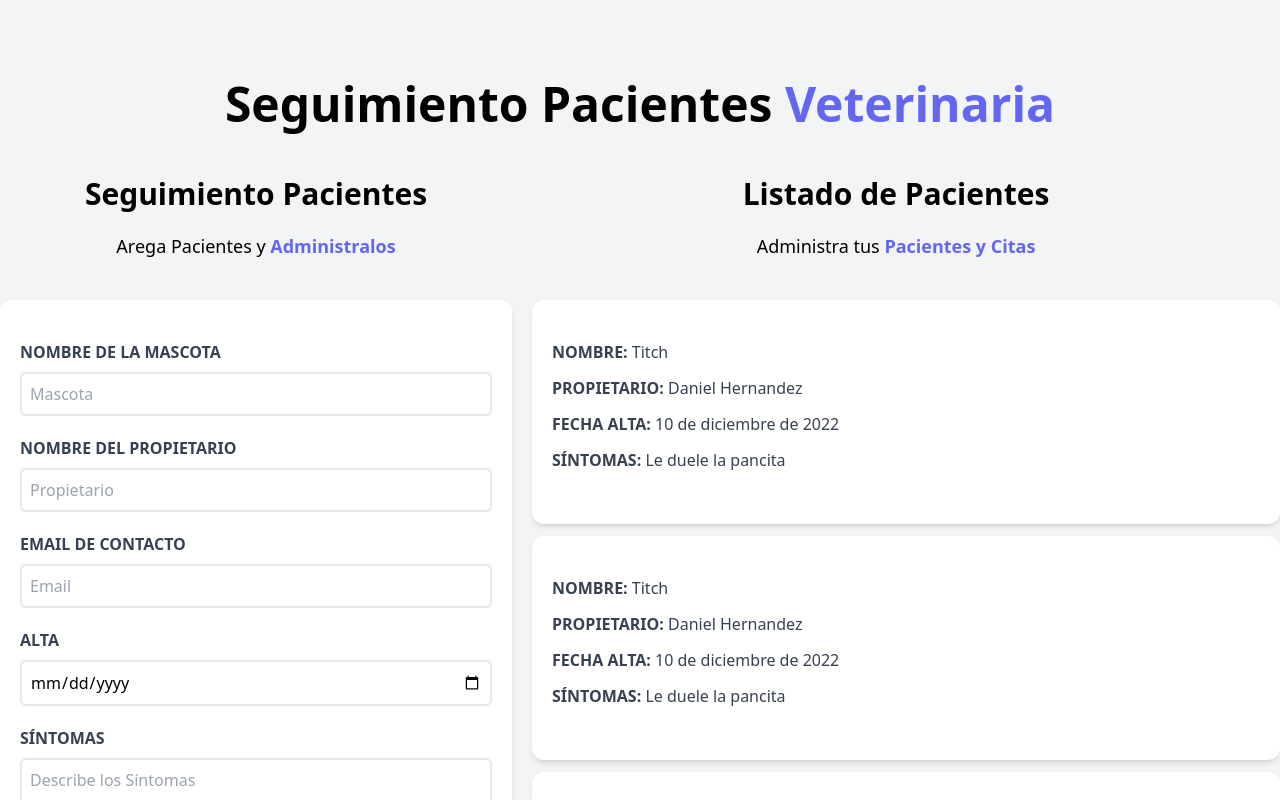
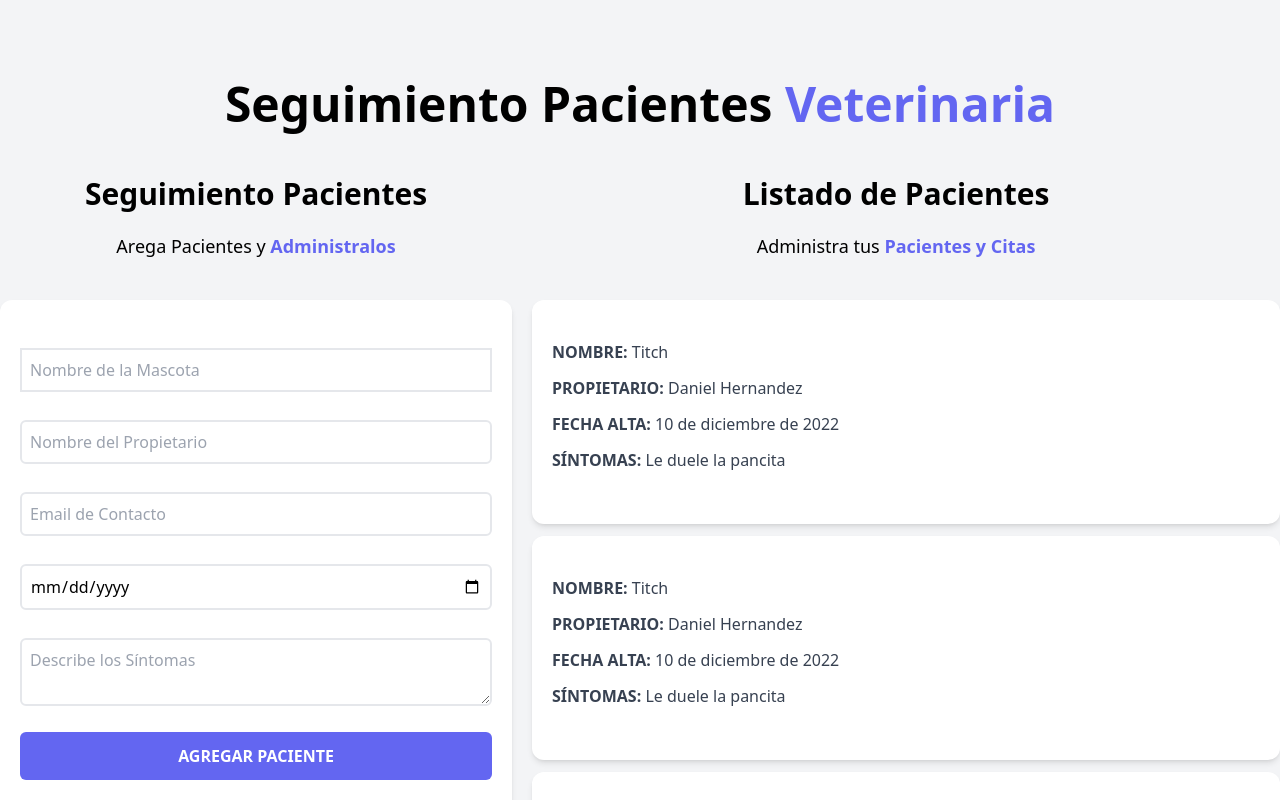
Before and after one commit to danielhh-dev/Patient-Manager, a React (Vite) app: page / in a window 1280 px wide. Shown: the top 800 px of the page. Built offline with nearby package versions, Linux system fonts and the light colour scheme.

Commit message:
Functions to control the form are added

```diff
--- a/src/components/Form.jsx
+++ b/src/components/Form.jsx
@@ -1,4 +1,37 @@
+import { useState } from "react";
+
+const initialForm = {
+  mascota: "",
+  propietario: "",
+  email: "",
+  alta: "",
+  sintomas: "",
+};
+
 const Form = () => {
+  const [form, setForm] = useState(initialForm);
+  const [error, setError] = useState(false);
+
+  const handleChange = (e) => {
+    setForm({
+      ...form,
+      [e.target.name]: e.target.value,
+    });
+  };
+
+  const handleSubmit = (e) => {
+    e.preventDefault();
+    if (Object.values(form).includes("")) {
+      setError(true);
+      return;
+    }
+
+    setError(false);
+    handleReset();
+  };
+
+  const handleReset = () => setForm(initialForm);
+
   return (
     <div className="md:w-1/2 lg:w-2/5">
       <h2 className="font-black text-3xl text-center">Seguimiento Pacientes</h2>
@@ -8,76 +41,64 @@ const Form = () => {
         <span className="text-indigo-500 font-bold">Administralos</span>
       </p>
 
-      <form className="bg-white shadow-md rounded-xl py-10 px-5 mb-10">
+      <form
+        className="bg-white shadow-md rounded-xl py-10 px-5 mb-10"
+        onSubmit={handleSubmit}
+      >
+        {error && (
+          <div className="bg-red-500 text-white text-center p-3 uppercase font-bold mb-3 rounded-md">
+            <p>Todos los campos son obligatorios</p>
+          </div>
+        )}
         <div className="mb-5">
-          <label
-            htmlFor="mascota"
-            className="block text-gray-700 uppercase font-bold"
-          >
-            Nombre de la Mascota
-          </label>
           <input
-            id="mascota"
+            name="mascota"
             type="text"
-            placeholder="Mascota"
+            placeholder="Nombre de la Mascota"
+            onChange={handleChange}
+            value={form.mascota}
+            className="border-2 w-full p-2 mt-2 rdounded-m placeholder-gray-400"
+          />
+        </div>
+
+        <div className="mb-5">
+          <input
+            name="propietario"
+            type="text"
+            placeholder="Nombre del Propietario"
+            onChange={handleChange}
+            value={form.propietario}
             className="border-2 w-full p-2 mt-2 rounded-md placeholder-gray-400"
           />
         </div>
 
         <div className="mb-5">
-          <label
-            htmlFor="mascota"
-            className="block text-gray-700 uppercase font-bold"
-          >
-            Nombre del Propietario
-          </label>
           <input
-            id="mascota"
-            type="text"
-            placeholder="Propietario"
+            name="email"
+            type="email"
+            placeholder="Email de Contacto"
+            onChange={handleChange}
+            value={form.email}
             className="border-2 w-full p-2 mt-2 rounded-md placeholder-gray-400"
           />
         </div>
 
         <div className="mb-5">
-          <label
-            htmlFor="email"
-            className="block text-gray-700 uppercase font-bold"
-          >
-            Email de Contacto
-          </label>
           <input
-            id="email"
-            type="email"
-            placeholder="Email"
-            className="border-2 w-full p-2 mt-2 rounded-md placeholder-gray-400"
-          />
-        </div>
-
-        <div className="mb-5">
-          <label
-            htmlFor="alta"
-            className="block text-gray-700 uppercase font-bold"
-          >
-            Alta
-          </label>
-          <input
-            id="alta"
+            name="alta"
             type="date"
+            onChange={handleChange}
+            value={form.alta}
             className="border-2 w-full p-2 mt-2 rounded-md"
           />
         </div>
 
         <div className="mb-5">
-          <label
-            htmlFor="alta"
-            className="block text-gray-700 uppercase font-bold"
-          >
-            Síntomas
-          </label>
           <textarea
-            id="sintomas"
+            name="sintomas"
             placeholder="Describe los Síntomas"
+            onChange={handleChange}
+            value={form.sintomas}
             className="border-2 w-full p-2 mt-2 rounded-md placeholder-gray-400"
           />
         </div>
```
